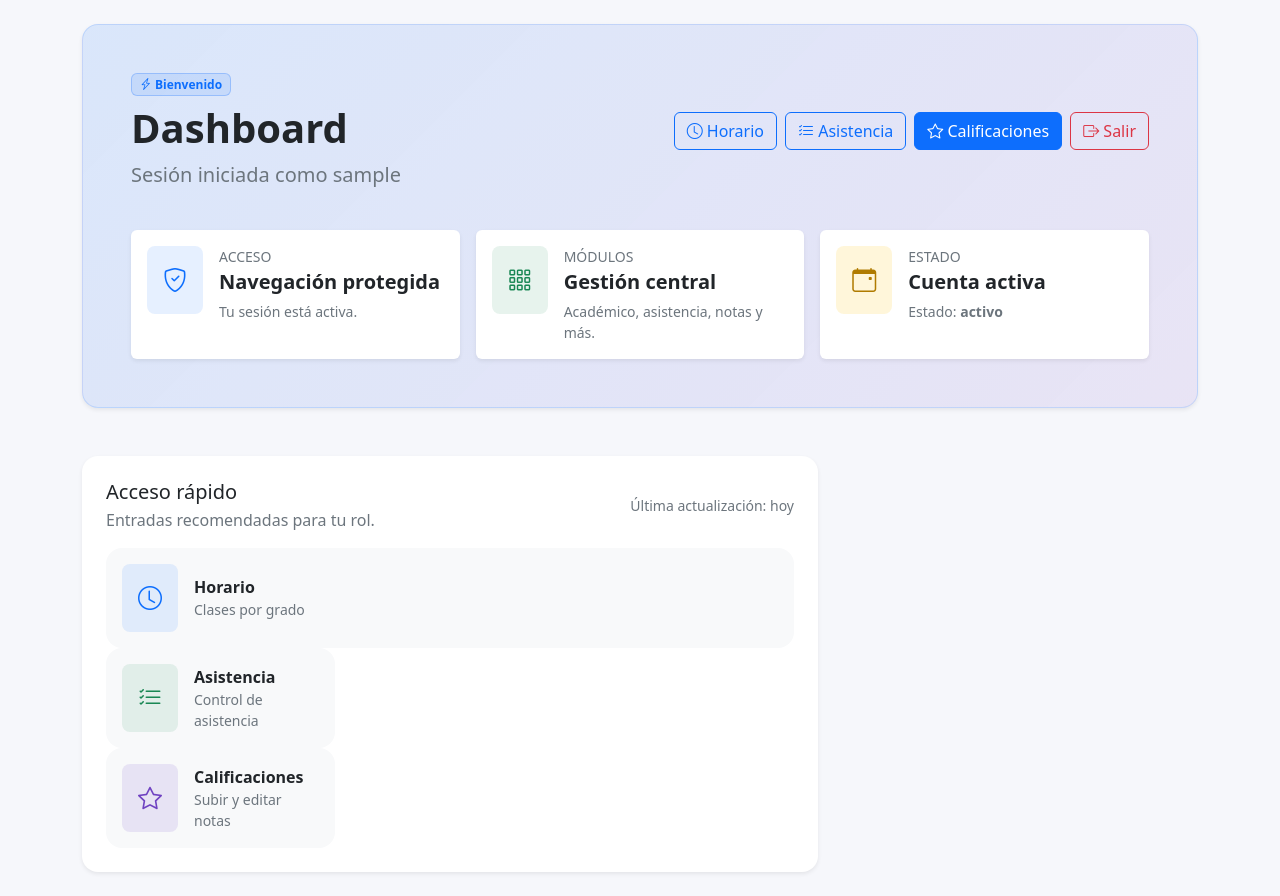
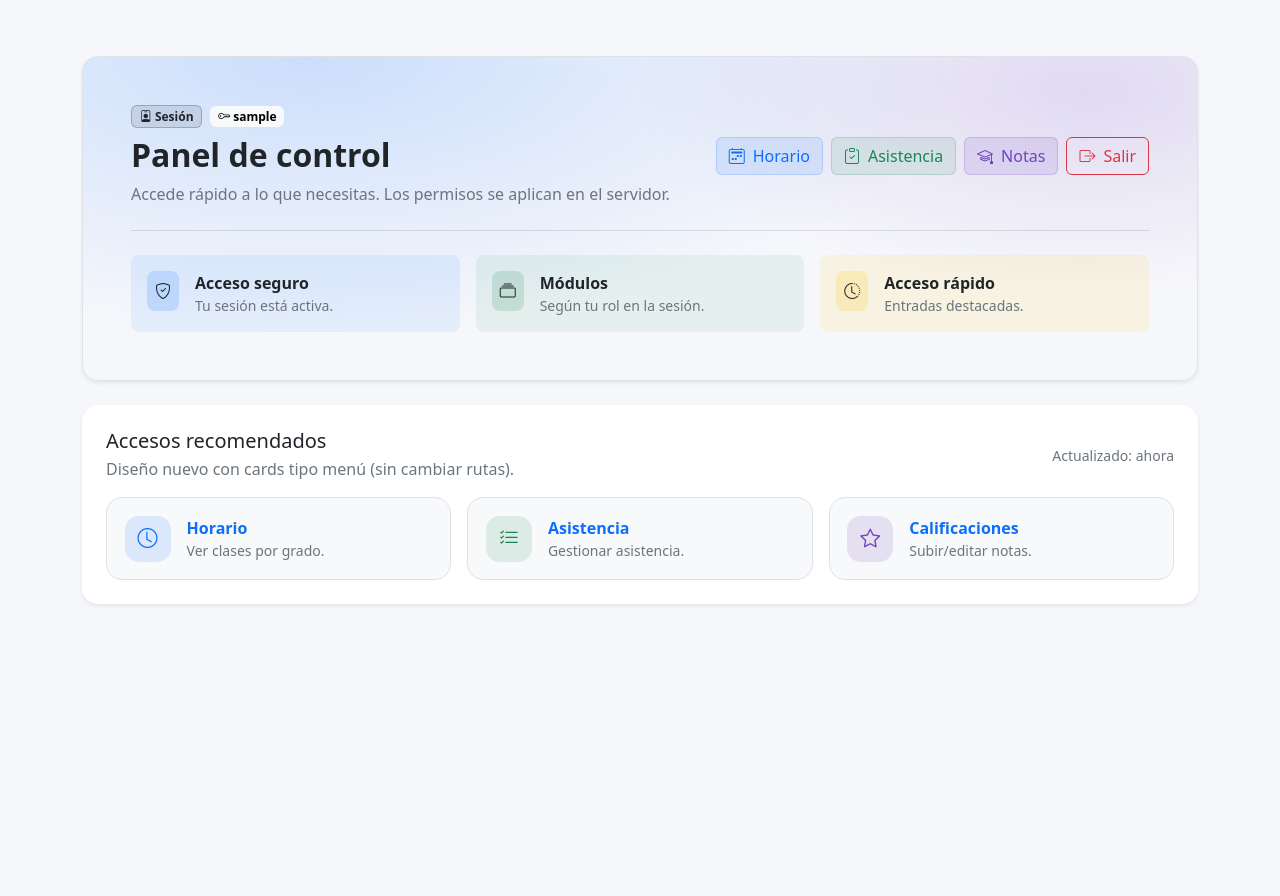
Before and after one commit to edwin-dot54/SistemaEducativo, a Django app: template apps/accounts/templates/accounts/dashboard.html in a window 1280 px wide. After the commit the page ends 605 px from the top, so only its background shows below. Run offline with Django 5.2, Linux system fonts and the light colour scheme; the template is opened without the code that fills it: most values are stand-ins (such as "Sample title", 1, 10 or a date in 2020).

Commit message:
dashboard mejorado

```diff
--- a/apps/accounts/templates/accounts/dashboard.html
+++ b/apps/accounts/templates/accounts/dashboard.html
@@ -1,162 +1,141 @@
 {% extends 'base.html' %}
-{% block title %}Dashboard - Sistema Escolar{% endblock %}
+{% block title %}Panel - Sistema Escolar{% endblock %}
 
 {% block content %}
   <div class="container">
-    {# Hero / encabezado grande #}
-    <div class="row justify-content-center">
+    <div class="row g-4 mt-2">
       <div class="col-12">
-        <div class="position-relative overflow-hidden rounded-4 shadow-sm" style="background: linear-gradient(135deg, rgba(13,110,253,.12), rgba(111,66,193,.10)); border: 1px solid rgba(13,110,253,.15);">
-          <div class="p-4 p-md-5">
-            <div class="d-flex flex-column flex-md-row justify-content-between align-items-md-center gap-3">
+        <div class="p-4 p-md-5 rounded-4 shadow-sm border" style="background: radial-gradient(1200px 500px at 20% 0%, rgba(13,110,253,.18) 0%, rgba(13,110,253,0) 55%), radial-gradient(900px 400px at 90% 10%, rgba(111,66,193,.16) 0%, rgba(111,66,193,0) 50%);">
+          <div class="d-flex flex-column flex-md-row align-items-md-center justify-content-between gap-3">
             <div>
               <div class="d-flex align-items-center gap-2 mb-2">
-                  <span class="badge text-bg-primary bg-opacity-10 text-primary border border-primary border-opacity-25">
-                    <i class="bi bi-lightning-charge"></i> Bienvenido
+                <span class="badge text-bg-dark bg-opacity-10 text-dark border border-dark border-opacity-25">
+                  <i class="bi bi-person-badge"></i> Sesión
+                </span>
+                <span class="badge text-bg-light">
+                  <i class="bi bi-key"></i> {{ username }}
                 </span>
               </div>
-                <h1 class="display-6 fw-bold mb-2">Dashboard</h1>
-                <p class="lead text-secondary mb-0">Sesión iniciada como <strong>{{ username }}</strong></p>
+              <h1 class="h2 fw-bold mb-2">Panel de control</h1>
+              <p class="text-secondary mb-0">Accede rápido a lo que necesitas. Los permisos se aplican en el servidor.</p>
             </div>
 
-              <div class="d-flex flex-wrap gap-2">
-                <a class="btn btn-outline-primary" href="{% url 'horario_list' %}">
-                  <i class="bi bi-clock"></i> Horario
+            <div class="d-flex flex-wrap gap-2 justify-content-md-end">
+              {# Botones rediseñados (pills + icono) #}
+              <a class="btn btn-primary-soft d-inline-flex align-items-center gap-2" href="{% url 'horario_list' %}">
+                <i class="bi bi-calendar2-week"></i>
+                <span>Horario</span>
               </a>
-
-                <a class="btn btn-outline-primary" href="{% url 'asistencia_list' %}">
-                  <i class="bi bi-list-check"></i> Asistencia
+              <a class="btn btn-success-soft d-inline-flex align-items-center gap-2" href="{% url 'asistencia_list' %}">
+                <i class="bi bi-clipboard-check"></i>
+                <span>Asistencia</span>
               </a>
-
-                <a class="btn btn-primary" href="{% url 'nota_list' %}">
-                  <i class="bi bi-star"></i> Calificaciones
+              <a class="btn btn-purple-soft d-inline-flex align-items-center gap-2" href="{% url 'nota_list' %}">
+                <i class="bi bi-mortarboard"></i>
+                <span>Notas</span>
               </a>
-
-                <a class="btn btn-outline-danger" href="{% url 'logout' %}">
-                  <i class="bi bi-box-arrow-right"></i> Salir
+              <a class="btn btn-outline-danger d-inline-flex align-items-center gap-2" href="{% url 'logout' %}">
+                <i class="bi bi-box-arrow-right"></i>
+                <span>Salir</span>
               </a>
             </div>
           </div>
 
-            <div class="row g-3 mt-4">
+          <hr class="my-4" style="opacity:.12;">
+
+          <div class="row g-3">
             <div class="col-12 col-md-4">
-                <div class="card border-0 shadow-sm h-100">
-                  <div class="card-body">
-                    <div class="d-flex align-items-start gap-3">
-                      <div class="rounded-3 p-3" style="background: rgba(13,110,253,.10); color:#0d6efd;">
-                        <i class="bi bi-shield-check fs-4"></i>
+              <div class="d-flex align-items-start gap-3 p-3 rounded-3" style="background: rgba(13,110,253,.08);">
+                <div class="p-2 rounded-3" style="background: rgba(13,110,253,.16);">
+                  <i class="bi bi-shield-check"></i>
                 </div>
                 <div>
-                        <div class="text-uppercase small text-secondary">Acceso</div>
-                        <div class="fw-bold fs-5">Navegación protegida</div>
-                        <div class="text-secondary small mt-1">Tu sesión está activa.</div>
+                  <div class="fw-semibold">Acceso seguro</div>
+                  <div class="text-secondary small">Tu sesión está activa.</div>
                 </div>
+              </div>
+            </div>
+            <div class="col-12 col-md-4">
+              <div class="d-flex align-items-start gap-3 p-3 rounded-3" style="background: rgba(25,135,84,.08);">
+                <div class="p-2 rounded-3" style="background: rgba(25,135,84,.16);">
+                  <i class="bi bi-collection"></i>
+                </div>
+                <div>
+                  <div class="fw-semibold">Módulos</div>
+                  <div class="text-secondary small">Según tu rol en la sesión.</div>
+                </div>
+              </div>
+            </div>
+            <div class="col-12 col-md-4">
+              <div class="d-flex align-items-start gap-3 p-3 rounded-3" style="background: rgba(255,193,7,.10);">
+                <div class="p-2 rounded-3" style="background: rgba(255,193,7,.18);">
+                  <i class="bi bi-clock-history"></i>
+                </div>
+                <div>
+                  <div class="fw-semibold">Acceso rápido</div>
+                  <div class="text-secondary small">Entradas destacadas.</div>
                 </div>
               </div>
             </div>
           </div>
 
-              <div class="col-12 col-md-4">
-                <div class="card border-0 shadow-sm h-100">
-                  <div class="card-body">
-                    <div class="d-flex align-items-start gap-3">
-                      <div class="rounded-3 p-3" style="background: rgba(25,135,84,.10); color:#198754;">
-                        <i class="bi bi-grid-3x3-gap fs-4"></i>
-                      </div>
-                      <div>
-                        <div class="text-uppercase small text-secondary">Módulos</div>
-                        <div class="fw-bold fs-5">Gestión central</div>
-                        <div class="text-secondary small mt-1">Académico, asistencia, notas y más.</div>
-                      </div>
-                    </div>
-                  </div>
         </div>
       </div>
 
-              <div class="col-12 col-md-4">
-                <div class="card border-0 shadow-sm h-100">
-                  <div class="card-body">
-                    <div class="d-flex align-items-start gap-3">
-                      <div class="rounded-3 p-3" style="background: rgba(255,193,7,.15); color:#b07b00;">
-                        <i class="bi bi-calendar-event fs-4"></i>
-                      </div>
-                      <div>
-                        <div class="text-uppercase small text-secondary">Estado</div>
-                        <div class="fw-bold fs-5">Cuenta activa</div>
-                        <div class="text-secondary small mt-1">Estado: <span class="fw-semibold">activo</span></div>
-                      </div>
-                    </div>
-                  </div>
-                </div>
-              </div>
-            </div>
-          </div>
-        </div>
-      </div>
-    </div>
-
-    {# Sección de funcionalidades #}
-    <div class="row mt-4 g-4">
-      <div class="col-12 col-lg-8">
+      <div class="col-12">
         <div class="card border-0 shadow-sm rounded-4">
           <div class="card-body p-4">
             <div class="d-flex align-items-center justify-content-between gap-3 mb-3">
               <div>
-                <h2 class="h5 mb-1">Acceso rápido</h2>
-                <p class="text-secondary mb-0">Entradas recomendadas para tu rol.</p>
+                <h2 class="h5 mb-1">Accesos recomendados</h2>
+                <p class="text-secondary mb-0">Diseño nuevo con cards tipo menú (sin cambiar rutas).</p>
               </div>
-              <div class="text-secondary small">Última actualización: hoy</div>
+              <div class="text-secondary small">Actualizado: ahora</div>
             </div>
 
             <div class="row g-3">
-
+              <div class="col-12 col-md-4">
                 <a class="text-decoration-none" href="{% url 'horario_list' %}">
-                  <div class="card border-0 bg-body-tertiary hover-card h-100 rounded-4" style="transition: transform .15s ease, box-shadow .15s ease;">
-                    <div class="card-body">
+                  <div class="menu-tile h-100 rounded-4 border">
                     <div class="d-flex align-items-center gap-3">
-                        <div class="rounded-3 p-3" style="background: rgba(13,110,253,.10); color:#0d6efd;">
-                          <i class="bi bi-clock fs-4"></i>
+                      <div class="tile-icon" style="background: rgba(13,110,253,.12); color:#0d6efd;">
+                        <i class="bi bi-clock"></i>
                       </div>
                       <div>
                         <div class="fw-bold">Horario</div>
-                          <div class="text-secondary small">Clases por grado</div>
-                        </div>
+                        <div class="text-secondary small">Ver clases por grado.</div>
                       </div>
                     </div>
                   </div>
                 </a>
               </div>
 
-              <div class="col-12 col-sm-6 col-xl-4">
+              <div class="col-12 col-md-4">
                 <a class="text-decoration-none" href="{% url 'asistencia_list' %}">
-                  <div class="card border-0 bg-body-tertiary hover-card h-100 rounded-4" style="transition: transform .15s ease, box-shadow .15s ease;">
-                    <div class="card-body">
+                  <div class="menu-tile h-100 rounded-4 border">
                     <div class="d-flex align-items-center gap-3">
-                        <div class="rounded-3 p-3" style="background: rgba(25,135,84,.10); color:#198754;">
-                          <i class="bi bi-list-check fs-4"></i>
+                      <div class="tile-icon" style="background: rgba(25,135,84,.12); color:#198754;">
+                        <i class="bi bi-list-check"></i>
                       </div>
                       <div>
                         <div class="fw-bold">Asistencia</div>
-                          <div class="text-secondary small">Control de asistencia</div>
-                        </div>
+                        <div class="text-secondary small">Gestionar asistencia.</div>
                       </div>
                     </div>
                   </div>
                 </a>
               </div>
 
-              <div class="col-12 col-sm-6 col-xl-4">
+              <div class="col-12 col-md-4">
                 <a class="text-decoration-none" href="{% url 'nota_list' %}">
-                  <div class="card border-0 bg-body-tertiary hover-card h-100 rounded-4" style="transition: transform .15s ease, box-shadow .15s ease;">
-                    <div class="card-body">
+                  <div class="menu-tile h-100 rounded-4 border">
                     <div class="d-flex align-items-center gap-3">
-                        <div class="rounded-3 p-3" style="background: rgba(111,66,193,.12); color:#6f42c1;">
-                          <i class="bi bi-star fs-4"></i>
+                      <div class="tile-icon" style="background: rgba(111,66,193,.14); color:#6f42c1;">
+                        <i class="bi bi-star"></i>
                       </div>
                       <div>
                         <div class="fw-bold">Calificaciones</div>
-                          <div class="text-secondary small">Subir y editar notas</div>
-                        </div>
+                        <div class="text-secondary small">Subir/editar notas.</div>
                       </div>
                     </div>
                   </div>
@@ -164,15 +143,22 @@
               </div>
             </div>
 
-            <style>
-              .hover-card:hover { transform: translateY(-2px); box-shadow: 0 10px 30px rgba(0,0,0,.08) !important; }
-            </style>
+          </div>
         </div>
       </div>
     </div>
 
+    <style>
+      /* Tiles */
+      .menu-tile{ padding:1.1rem; background: rgba(248,249,250,.9); transition: transform .15s ease, box-shadow .15s ease, background .15s ease; }
+      .menu-tile:hover{ transform: translateY(-2px); box-shadow: 0 10px 30px rgba(0,0,0,.08) !important; background: #fff; }
+      .tile-icon{ width:46px; height:46px; display:flex; align-items:center; justify-content:center; border-radius:14px; font-size:1.25rem; }
 
-    </div>
-
+      /* Soft buttons (si no existe en base, igual se ve bien porque son clases con CSS local) */
+      .btn-primary-soft{ background: rgba(13,110,253,.10); color:#0d6efd; border:1px solid rgba(13,110,253,.18); }
+      .btn-success-soft{ background: rgba(25,135,84,.10); color:#198754; border:1px solid rgba(25,135,84,.18); }
+      .btn-purple-soft{ background: rgba(111,66,193,.12); color:#6f42c1; border:1px solid rgba(111,66,193,.20); }
+      .btn-primary-soft:hover,.btn-success-soft:hover,.btn-purple-soft:hover{ filter: brightness(1.02); transform: translateY(-1px); }
+    </style>
   </div>
 {% endblock %}
--- a/apps/accounts/views.py
+++ b/apps/accounts/views.py
@@ -30,7 +30,8 @@ def login_view(request):
                     # Guardar usuario en sesión
                     request.session['usuario_id'] = usuario.id
                     request.session['username'] = usuario.username
-                    #request.session['rol'] = usuario.id_rol.nombre_rol if usuario.id_rol else ''
+                    request.session['usuario_rol'] = (usuario.id_rol.nombre_rol if usuario.id_rol else '').strip().lower()
+
 
                     messages.success(request, f'Bienvenido {usuario.username}')
                     return redirect('dashboard')
```
Also changed, not shown: apps/academic/templates/academic/materia_form.html (+37 -4 lines), template/partials/navbar.html (+29 -3 lines). Lines whose indentation alone changed are shown as unchanged.
